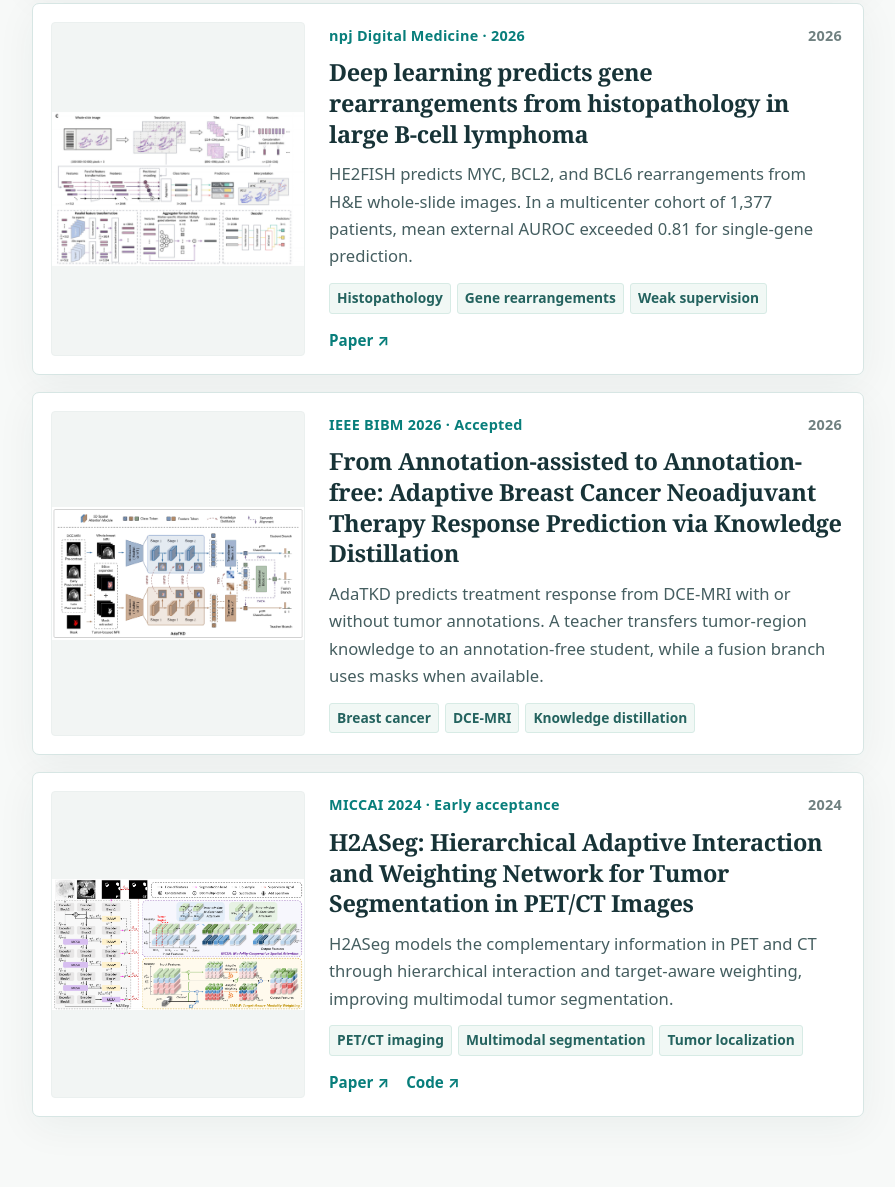
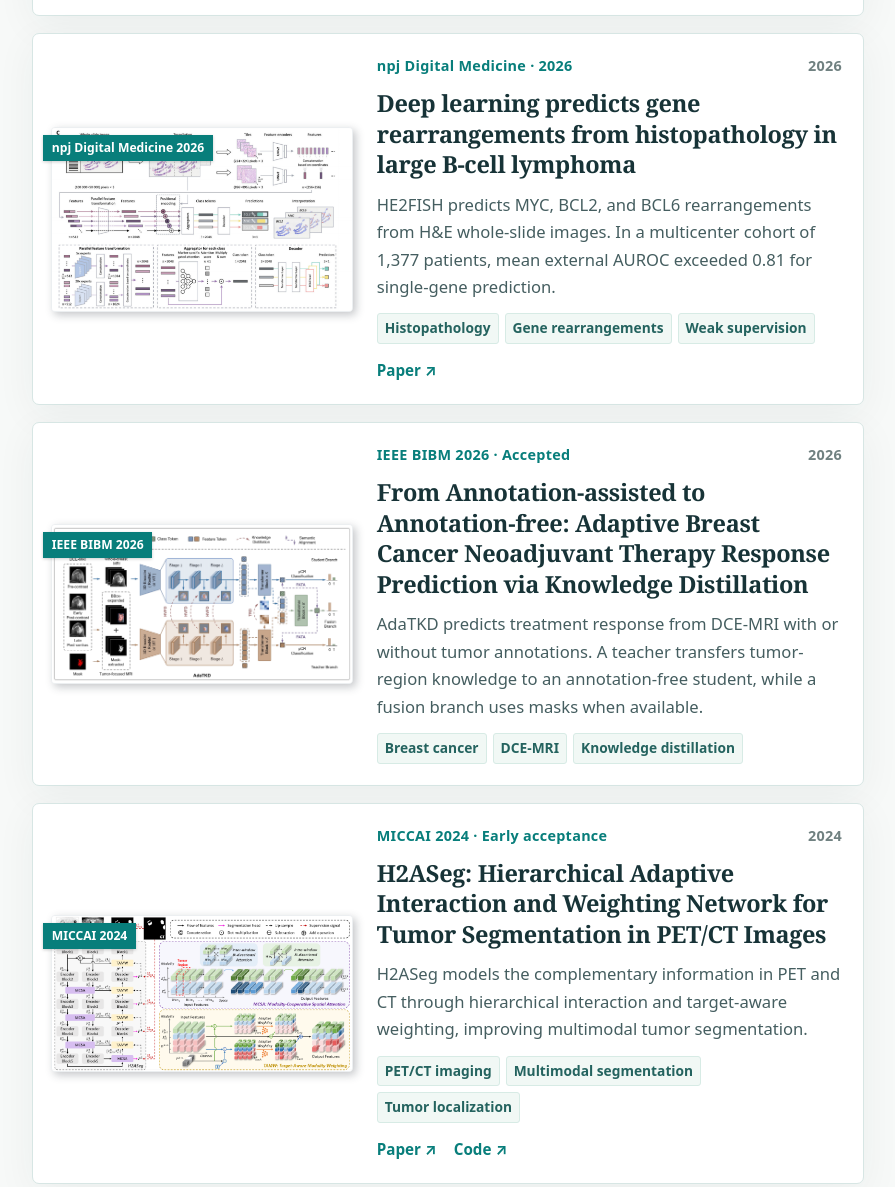
Before and after one commit to G14nTDo4/g14ntdo4.github.io, a plain HTML site: page index.html in a window 1280 px wide. Shown: the part 1276-2463 px from the top of the page, without its empty margins (352-1247 px from the left). Drawn offline with Linux system fonts and the light colour scheme.

Commit message:
Style selected research figures with elevated frames and venue badges

```diff
--- a/index.html
+++ b/index.html
@@ -54,7 +54,7 @@
         <div class="section-heading"><div><p class="section-index">01 / Research</p><h2 id="research-heading">Selected research projects</h2></div><p>Methods, evidence, and clinical applications.</p></div>
 
         <article class="research-card">
-          <a class="card-visual" href="https://link.springer.com/chapter/10.1007/978-3-032-37422-6_28" target="_blank" rel="noopener noreferrer" aria-label="Read the PathAgent paper in the ECCV 2026 proceedings"><img src="assets/pathagent.png" alt="PathAgent research poster" loading="lazy"></a>
+          <a class="card-visual" href="https://link.springer.com/chapter/10.1007/978-3-032-37422-6_28" target="_blank" rel="noopener noreferrer" aria-label="Read the PathAgent paper in the ECCV 2026 proceedings"><span class="figure-badge">ECCV 2026</span><img src="assets/pathagent.png" alt="PathAgent research poster" loading="lazy"></a>
           <div class="card-content"><div class="card-topline"><span class="venue">ECCV 2026</span><time>2026</time></div>
             <h3>Toward Interpretable Analysis of Whole-slide Pathology Images via Large Language Model-based Agentic Reasoning</h3>
             <p>PathAgent coordinates pathology models to choose regions and magnification, extract morphological details, and revise its diagnosis as evidence accumulates. It records an explicit reasoning trace.</p>
@@ -64,7 +64,7 @@
         </article>
 
         <article class="research-card">
-          <a class="card-visual" href="https://www.nature.com/articles/s41746-026-03238-5" target="_blank" rel="noopener noreferrer" aria-label="Read the HE2FISH paper"><img src="assets/he2fish.png" alt="HE2FISH gene rearrangement prediction overview" loading="lazy"></a>
+          <a class="card-visual" href="https://www.nature.com/articles/s41746-026-03238-5" target="_blank" rel="noopener noreferrer" aria-label="Read the HE2FISH paper"><span class="figure-badge">npj Digital Medicine 2026</span><img src="assets/he2fish.png" alt="HE2FISH gene rearrangement prediction overview" loading="lazy"></a>
           <div class="card-content"><div class="card-topline"><span class="venue">npj Digital Medicine · 2026</span><time>2026</time></div>
             <h3>Deep learning predicts gene rearrangements from histopathology in large B-cell lymphoma</h3>
             <p>HE2FISH predicts MYC, BCL2, and BCL6 rearrangements from H&amp;E whole-slide images. In a multicenter cohort of 1,377 patients, mean external AUROC exceeded 0.81 for single-gene prediction.</p>
@@ -74,7 +74,7 @@
         </article>
 
         <article class="research-card">
-          <div class="card-visual"><img src="assets/adatkd.png" alt="AdaTKD student, teacher, and fusion network overview" loading="lazy"></div>
+          <div class="card-visual"><span class="figure-badge">IEEE BIBM 2026</span><img src="assets/adatkd.png" alt="AdaTKD student, teacher, and fusion network overview" loading="lazy"></div>
           <div class="card-content"><div class="card-topline"><span class="venue">IEEE BIBM 2026 · Accepted</span><time>2026</time></div>
             <h3>From Annotation-assisted to Annotation-free: Adaptive Breast Cancer Neoadjuvant Therapy Response Prediction via Knowledge Distillation</h3>
             <p>AdaTKD predicts treatment response from DCE-MRI with or without tumor annotations. A teacher transfers tumor-region knowledge to an annotation-free student, while a fusion branch uses masks when available.</p>
@@ -83,7 +83,7 @@
         </article>
 
         <article class="research-card">
-          <a class="card-visual" href="https://papers.miccai.org/miccai-2024/368-Paper0500.html" target="_blank" rel="noopener noreferrer" aria-label="Read the H2ASeg paper"><img src="assets/h2aseg.png" alt="H2ASeg PET and CT tumor segmentation framework" loading="lazy"></a>
+          <a class="card-visual" href="https://papers.miccai.org/miccai-2024/368-Paper0500.html" target="_blank" rel="noopener noreferrer" aria-label="Read the H2ASeg paper"><span class="figure-badge">MICCAI 2024</span><img src="assets/h2aseg.png" alt="H2ASeg PET and CT tumor segmentation framework" loading="lazy"></a>
           <div class="card-content"><div class="card-topline"><span class="venue">MICCAI 2024 · Early acceptance</span><time>2024</time></div>
             <h3>H2ASeg: Hierarchical Adaptive Interaction and Weighting Network for Tumor Segmentation in PET/CT Images</h3>
             <p>H2ASeg models the complementary information in PET and CT through hierarchical interaction and target-aware weighting, improving multimodal tumor segmentation.</p>
--- a/styles.css
+++ b/styles.css
@@ -30,3 +30,13 @@
 .background-list p{font-size:1.15rem;line-height:1.55}
 
 .intro .about-heading{font-size:clamp(2rem,3vw,2.7rem);line-height:1.16;letter-spacing:-.03em;margin:9px 0 0;font-weight:600}
+
+/* Selected research project figures with overhanging venue badges and elevated framing. */
+#research .research-card{grid-template-columns:minmax(230px,38%) minmax(0,1fr);align-items:center}
+#research .card-visual{position:relative;display:block;width:100%;max-width:380px;min-height:0;background:transparent;border:0;border-radius:0;overflow:visible}
+#research .card-visual img{display:block;width:100%;height:auto;max-height:none;object-fit:initial;border:1px solid #eceff1;border-radius:4px;background:#fff;box-shadow:3px 3px 8px rgba(45,55,66,.28);transition:box-shadow 180ms ease,border-color 180ms ease,transform 180ms ease}
+#research a.card-visual:hover img,#research a.card-visual:focus-visible img{border-color:#bcc3c9;box-shadow:0 8px 18px rgba(28,43,61,.24);transform:translateY(-2px)}
+#research .figure-badge{position:absolute;z-index:2;top:.5rem;left:-.5rem;display:inline-flex;align-items:center;min-height:1.65rem;padding:.2rem .55rem;color:#fff;background:var(--teal);box-shadow:0 1px 3px rgba(0,0,0,.2);font-size:.76rem;font-weight:700;line-height:1;white-space:nowrap}
+@media(max-width:1050px){#research .research-card{grid-template-columns:1fr;align-items:start}#research .card-visual{height:auto;max-width:440px}#research .card-visual img{height:auto;max-height:none}}
+@media(max-width:700px){#research .card-visual{height:auto;max-width:100%}#research .figure-badge{left:-.35rem;max-width:calc(100% - .2rem);font-size:.7rem;white-space:normal}}
+@media(prefers-reduced-motion:reduce){#research .card-visual img{transition:none}}
```
